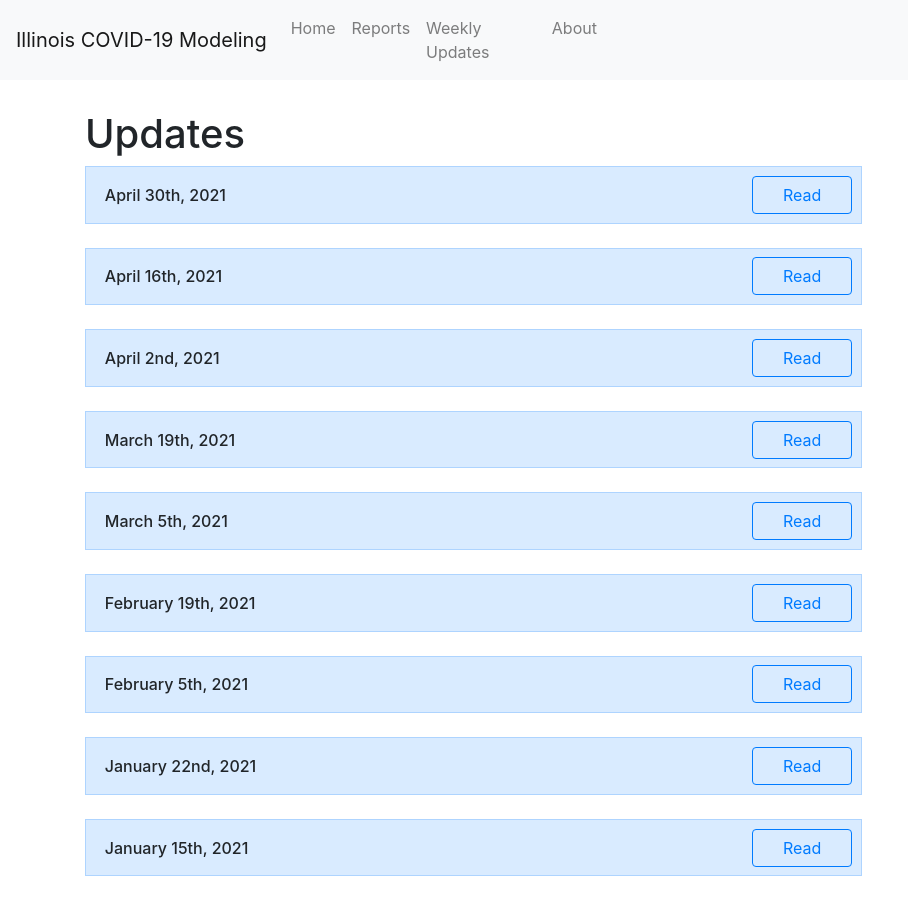
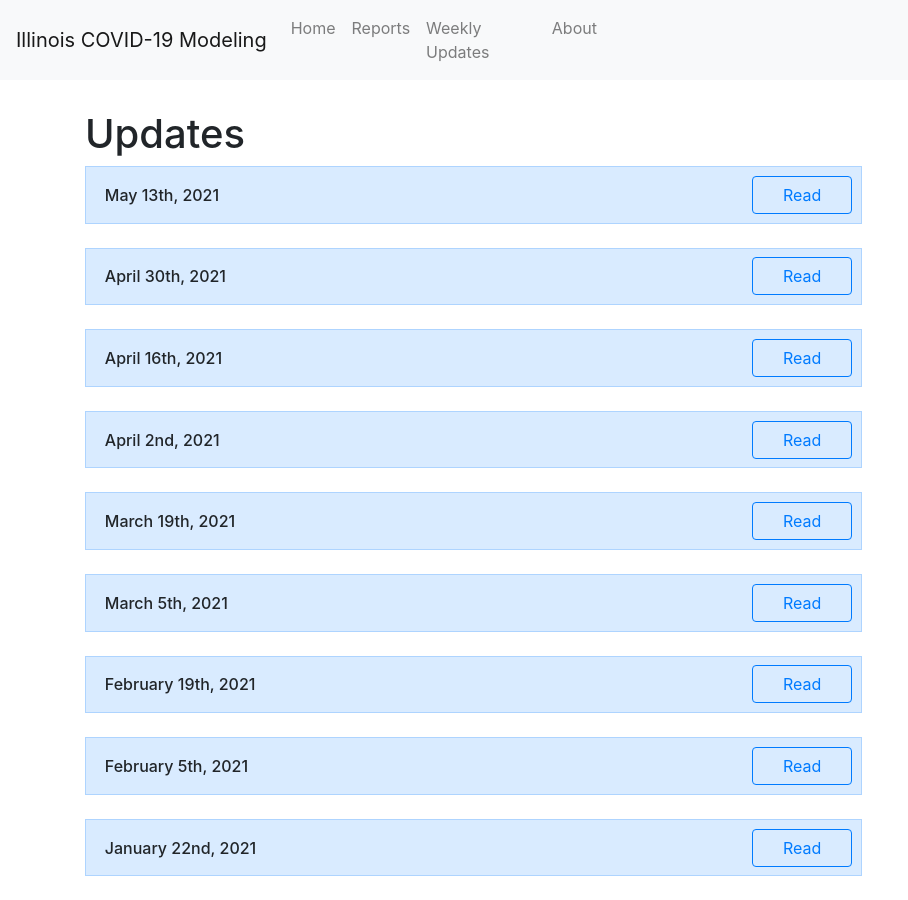
Before and after one commit to rohandandavati/rohandandavati.github.io, a Jekyll site: the page built from updates.html, in a window 1280 px wide and 900 px high. Shown: the whole window, without its empty margins (0-908 px from the left). Built offline with Jekyll 4.4.1, drawn with Linux system fonts in a browser that asks for light colours; nearby versions of some CDN libraries; a script that is not in the unit is left out.

```diff
--- a/_data/weekly.yml
+++ b/_data/weekly.yml
@@ -1,3 +1,5 @@
+- name: May 13th, 2021
+  path: /reports/weekly/20210513.pdf
 - name: April 30th, 2021
   path: /reports/weekly/20210430.pdf
 - name: April 16th, 2021
```
Also changed, not shown: 1 other file.
